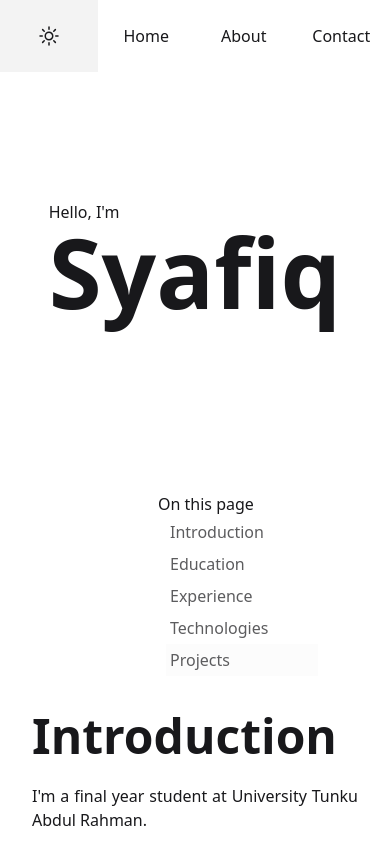
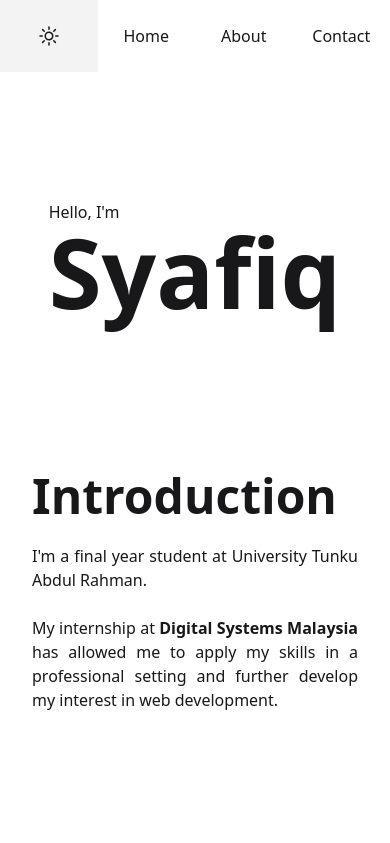
Before and after one commit to SyafiqAi/portfolio, a Vue app: page / in a window 390 px wide. Shown: the top 843 px of the page. Built offline with nearby package versions, Linux system fonts and the light colour scheme.

Commit message:
complete

```diff
--- a/src/components/AsideTOC.vue
+++ b/src/components/AsideTOC.vue
@@ -1,7 +1,7 @@
 <template>
-    <aside class="size-60 sticky top-20 ml-auto flex flex-col px-10 py-5">
-        <div>On this page</div>
-        <a v-for="(section, index) in sections" :href="`#${section.id}`" class="p-1 ml-2 opacity-70 hover:bg-white hover:bg-opacity-5" :class="{'bg-white bg-opacity-10': index==activeSectionIndex }">{{ getSectionTitle(section) }}</a>
+    <aside class="size-60 sticky top-32 ml-auto lg:flex flex-col px-10 hidden">
+        <div class="font-bold">On this page</div>
+        <a v-for="(section, index) in sections" :href="`#${section.id}`" class="p-1 ml-2 hover:bg-black dark:hover:bg-white hover:bg-opacity-5 dark:hover:bg-opacity-5" :class="{'bg-black dark:bg-white bg-opacity-10 dark:bg-opacity-10': index==activeSectionIndex }">{{ getSectionTitle(section) }}</a>
     </aside>
 </template>
 
@@ -10,7 +10,7 @@ import { onMounted, onUnmounted, ref } from "vue"
 
 const sections = ref([]);
 const activeSectionIndex = ref(null);
-const topOffset = 170;
+const topOffset = 100;
 
 onMounted(() => {
     sections.value = document.querySelectorAll('h2');
--- a/src/components/DesktopNavbar.vue
+++ b/src/components/DesktopNavbar.vue
@@ -1,5 +1,5 @@
 <template>
-    <nav class="*:transition-colors duration-75 flex justify-end sticky lg:fixed right-0 top-0 *:w-40 text-center bg-trueWhite dark:bg-black w-full select-none">
+    <nav class="*:transition-colors duration-75 flex justify-end sticky lg:fixed right-0 top-0 *:w-40 text-center bg-trueWhite dark:bg-black w-full select-none z-50">
         <div @click="toggleDark()" class="py-6 dark:hover:bg-white hover:bg-black dark:hover:bg-opacity-5 hover:bg-opacity-5 flex justify-center mr-auto cursor-pointer">
             <MoonIcon v-if="isDark"/>
             <SunIcon v-else/>
--- a/src/sections/SectionTemplate.vue
+++ b/src/sections/SectionTemplate.vue
@@ -1,8 +1,7 @@
 <template>
     <section class="mb-32">
-        <!-- <a :href="`#${title.toLowerCase()}`">#</a> -->
         <h2 :id="title.toLowerCase()" class="pt-28 -mt-28" @mouseover="showHash = true" @mouseleave="showHash = false">
-            <a :href="`#${title.toLowerCase()}`" class="absolute -ml-10 pr-4 transition-opacity hover:underline" :class="{'opacity-0': !showHash}">#</a>
+            <a :href="`#${title.toLowerCase()}`" class="hidden lg:block float-left -ml-10  transition-opacity hover:underline" :class="{'opacity-0': !showHash}">#</a>
             <span>{{ title }}</span>
         </h2>
         <div class="*:mb-6 lg:max-w-[40vw]">
--- a/src/views/HomeView.vue
+++ b/src/views/HomeView.vue
@@ -50,9 +50,10 @@ const color = ref("");
       </figure>
     </div>
   </header>
-  <main class="m-8 lg:my-16 lg:mx-64">
 
-    <AsideTOC />
+  <div class="m-8 lg:my-16 lg:mx-72 lg:grid grid-cols-[80%_20%]">
+  <main class="">
+
 
     <Introduction />
 
@@ -66,6 +67,11 @@ const color = ref("");
 
   </main>
 
+    <AsideTOC />
+
+  </div>
+
+
   <div
     class="h-64 w-full flex items-center justify-center border-t mt-32"
   >
```
